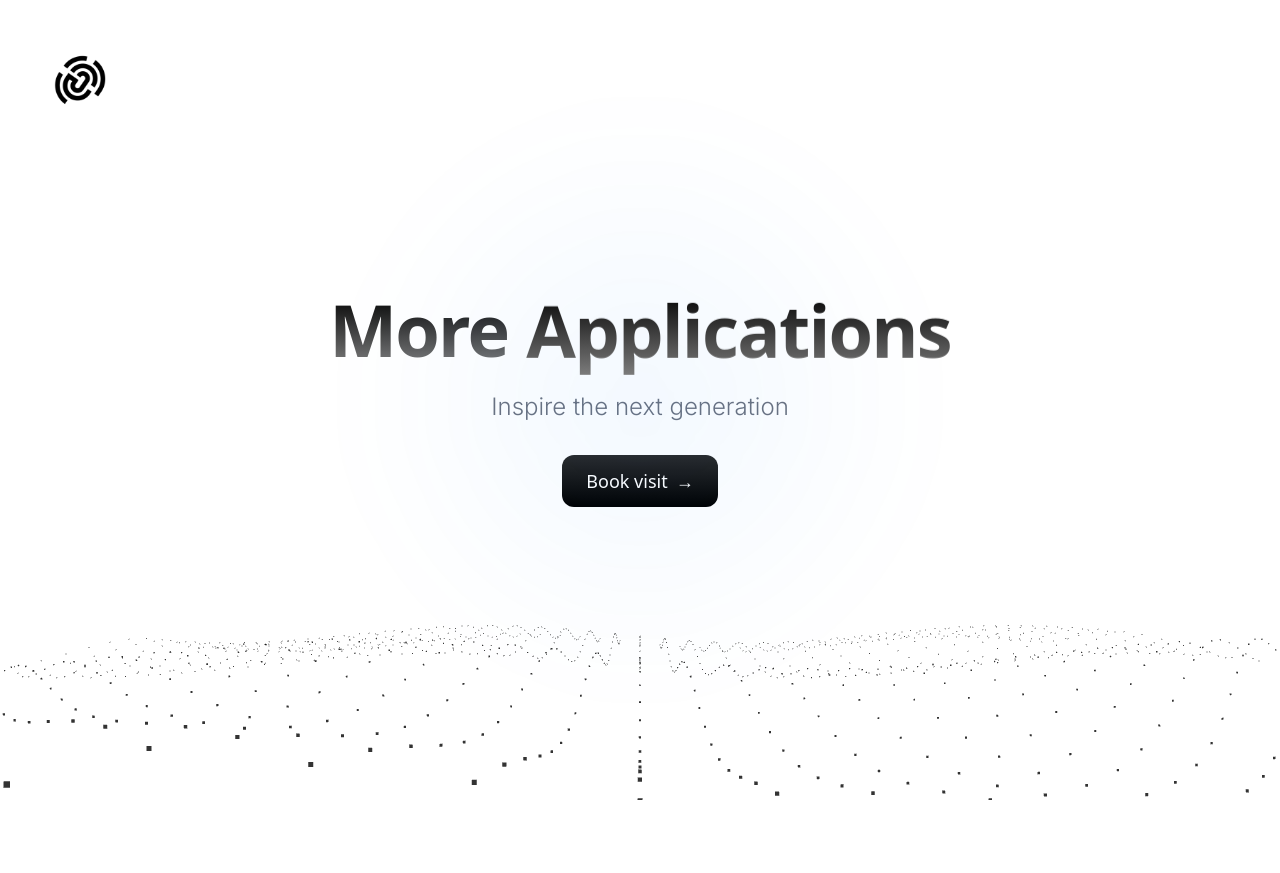
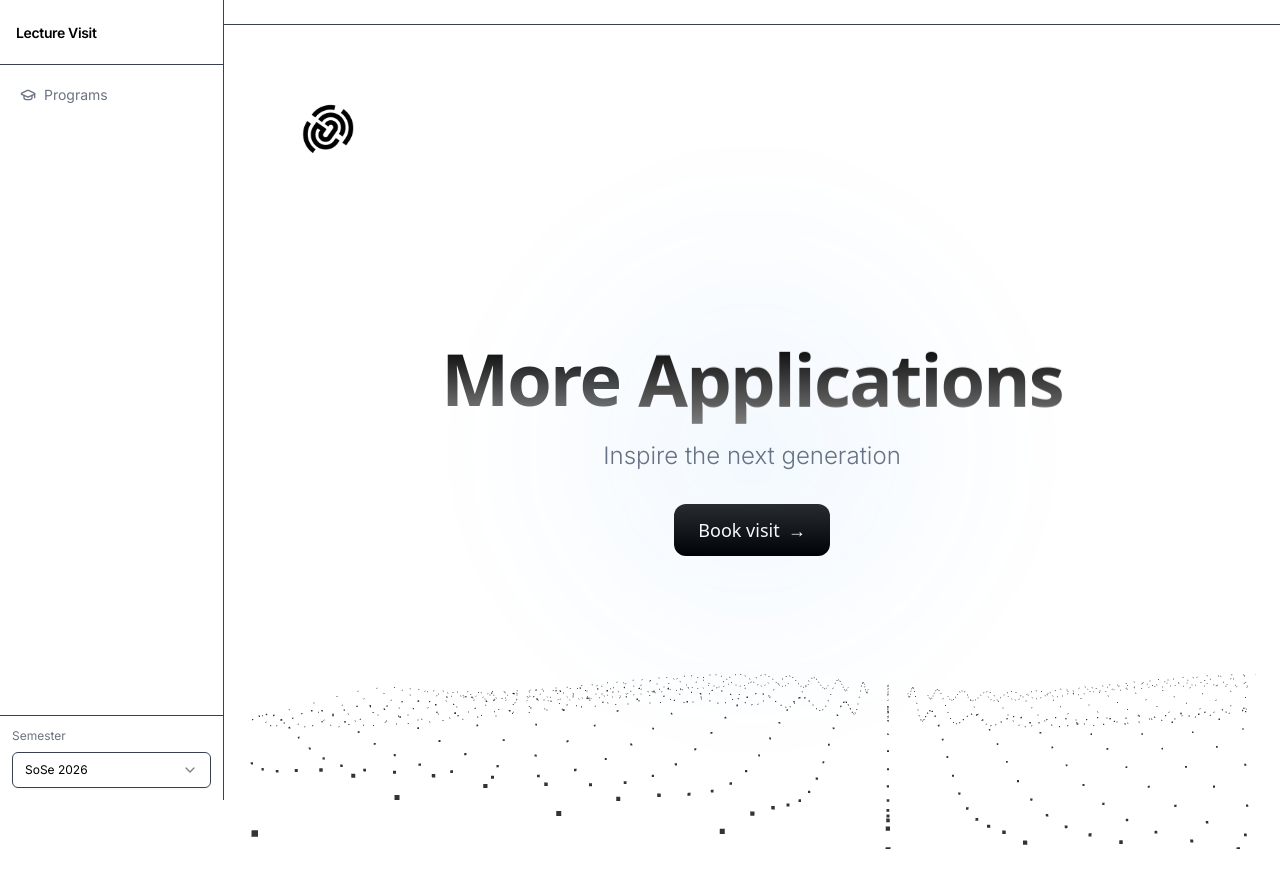
Before and after one commit to JulianJungnitz/lecture_visit_frontend, a Next.js app: page / in a window 1280 px wide. Before the commit the page ends 800 px from the top, so only its background shows below. Built offline with nearby package versions, Linux system fonts and the light colour scheme.

Commit message:
feat: add global layout with sidebar and breadcrumbs

```diff
--- a/src/app/layout.tsx
+++ b/src/app/layout.tsx
@@ -1,13 +1,16 @@
-import type { Metadata } from 'next';
-import { Inter } from 'next/font/google';
-import './globals.css';
+import type { Metadata } from "next";
+import { Inter } from "next/font/google";
+import "./globals.css";
 import { ThemeProvider } from "@/components/theme-provider";
+import { Sidebar } from "@/components/sidebar";
+import { Breadcrumbs } from "@/components/breadcrumbs";
+import { Suspense } from "react";
 
-const inter = Inter({ subsets: ['latin'] });
+const inter = Inter({ subsets: ["latin"] });
 
 export const metadata: Metadata = {
-	title: 'Lecture Visit App',
-	description: 'A premium lecture visit application',
+  title: "Lecture Visit App",
+  description: "Internal tool for coordinating lecture visits at LMU and TUM",
 };
 
 export default function RootLayout({
@@ -24,7 +27,17 @@ export default function RootLayout({
           enableSystem
           disableTransitionOnChange
         >
+          <Sidebar />
+          <div className="ml-56 min-h-screen flex flex-col">
+            <header className="sticky top-0 z-10 border-b border-border bg-background/80 backdrop-blur px-6 py-3">
+              <Suspense>
+                <Breadcrumbs />
+              </Suspense>
+            </header>
+            <main className="flex-1 px-6 py-6">
               {children}
+            </main>
+          </div>
         </ThemeProvider>
       </body>
     </html>
--- /dev/null
+++ b/src/components/breadcrumbs.tsx
@@ -0,0 +1,46 @@
+'use client'
+import { usePathname } from 'next/navigation'
+import {
+  Breadcrumb, BreadcrumbItem, BreadcrumbLink,
+  BreadcrumbList, BreadcrumbPage, BreadcrumbSeparator
+} from '@/components/ui/breadcrumb'
+import React from 'react'
+
+const LABELS: Record<string, string> = {
+  programs: 'Programs',
+  lectures: 'Lectures',
+}
+
+export function Breadcrumbs() {
+  const pathname = usePathname()
+  const segments = pathname.split('/').filter(Boolean)
+
+  if (segments.length === 0) return null
+
+  const crumbs = segments.map((seg, i) => {
+    const href = '/' + segments.slice(0, i + 1).join('/')
+    const isLast = i === segments.length - 1
+    // Use label map if available, otherwise show 'Details' for UUID segments
+    const label = LABELS[seg] ?? 'Details'
+    return { href, label, isLast }
+  })
+
+  return (
+    <Breadcrumb>
+      <BreadcrumbList>
+        {crumbs.map((crumb, i) => (
+          <React.Fragment key={crumb.href}>
+            {i > 0 && <BreadcrumbSeparator />}
+            <BreadcrumbItem>
+              {crumb.isLast ? (
+                <BreadcrumbPage>{crumb.label}</BreadcrumbPage>
+              ) : (
+                <BreadcrumbLink href={crumb.href}>{crumb.label}</BreadcrumbLink>
+              )}
+            </BreadcrumbItem>
+          </React.Fragment>
+        ))}
+      </BreadcrumbList>
+    </Breadcrumb>
+  )
+}
--- /dev/null
+++ b/src/components/semester-selector.tsx
@@ -0,0 +1,34 @@
+'use client'
+import { useRouter, useSearchParams } from 'next/navigation'
+import { Select, SelectContent, SelectItem, SelectTrigger, SelectValue } from '@/components/ui/select'
+
+const SEMESTERS = [
+  'SoSe 2026', 'WiSe 2026/27', 'SoSe 2027', 'WiSe 2027/28',
+  'SoSe 2028', 'WiSe 2028/29', 'SoSe 2029', 'WiSe 2029/30',
+  'SoSe 2030', 'WiSe 2030/31'
+]
+
+export function SemesterSelector() {
+  const router = useRouter()
+  const searchParams = useSearchParams()
+  const current = searchParams.get('semester') ?? 'SoSe 2026'
+
+  function onChange(value: string) {
+    const params = new URLSearchParams(searchParams.toString())
+    params.set('semester', value)
+    router.push(`?${params.toString()}`)
+  }
+
+  return (
+    <Select value={current} onValueChange={onChange}>
+      <SelectTrigger className="w-full text-xs">
+        <SelectValue />
+      </SelectTrigger>
+      <SelectContent>
+        {SEMESTERS.map(s => (
+          <SelectItem key={s} value={s}>{s}</SelectItem>
+        ))}
+      </SelectContent>
+    </Select>
+  )
+}
--- /dev/null
+++ b/src/components/sidebar.tsx
@@ -0,0 +1,29 @@
+import Link from 'next/link'
+import { GraduationCap } from 'lucide-react'
+import { SemesterSelector } from '@/components/semester-selector'
+import { Suspense } from 'react'
+
+export function Sidebar() {
+  return (
+    <aside className="fixed left-0 top-0 h-screen w-56 border-r border-border bg-card flex flex-col z-20">
+      <div className="px-4 py-5 border-b border-border">
+        <span className="font-semibold text-sm tracking-tight">Lecture Visit</span>
+      </div>
+      <nav className="flex-1 px-2 py-3 space-y-1">
+        <Link
+          href="/programs"
+          className="flex items-center gap-2 px-3 py-2 rounded-md text-sm text-muted-foreground hover:text-foreground hover:bg-accent transition-colors"
+        >
+          <GraduationCap className="h-4 w-4" />
+          Programs
+        </Link>
+      </nav>
+      <div className="px-3 py-3 border-t border-border">
+        <p className="text-xs text-muted-foreground mb-2">Semester</p>
+        <Suspense>
+          <SemesterSelector />
+        </Suspense>
+      </div>
+    </aside>
+  )
+}
```
Lines whose indentation alone changed are shown as unchanged.
